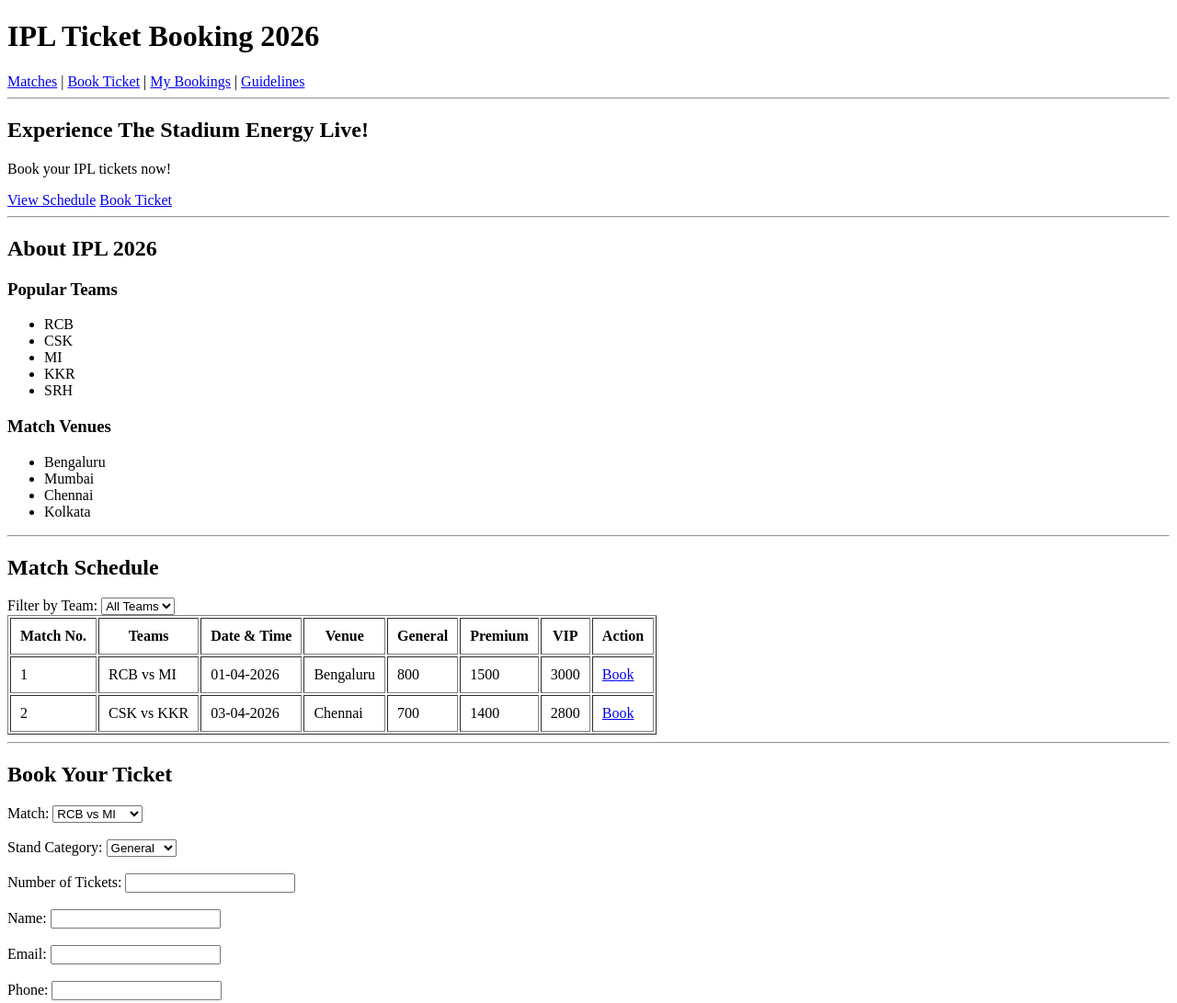
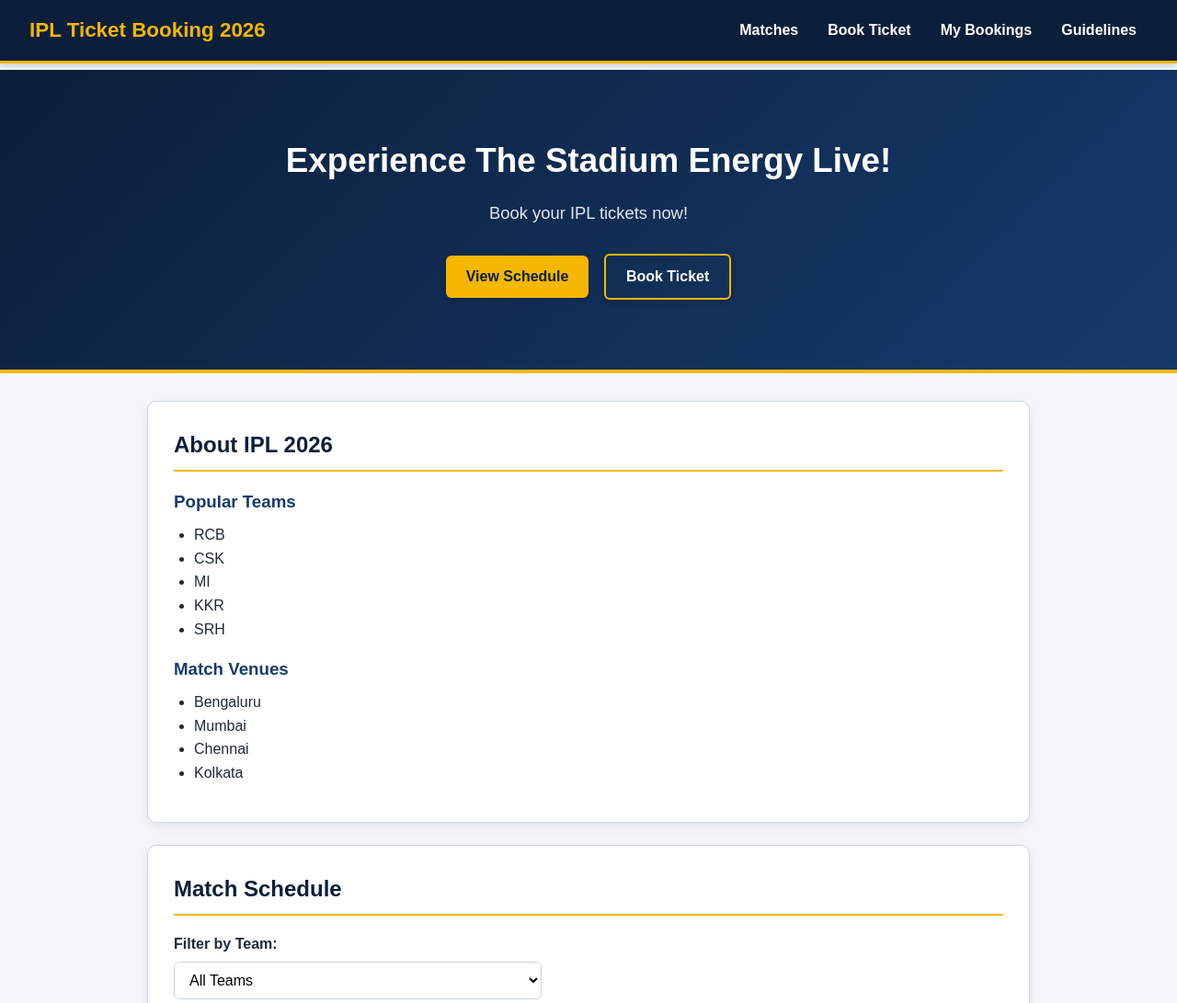
Before and after one commit to divyanshi29th/Divyanshi, a plain HTML site: page AC1/INDEX.HTML in a window 1280 px wide. Shown: the top 1091 px of the page at 92% size. Drawn offline with Linux system fonts and the light colour scheme.

Commit message:
Add Activity 2 CSS styling and link styles.css to INDEX.HTML

```diff
--- a/AC1/INDEX.HTML
+++ b/AC1/INDEX.HTML
@@ -1,33 +1,37 @@
+<!DOCTYPE html>
+<html lang="en">
 
-<!DOCTYPE html>
-<html>
 <head>
+    <meta charset="UTF-8">
+    <meta name="viewport" content="width=device-width, initial-scale=1.0">
     <title>IPL Ticket Booking</title>
+    <link rel="stylesheet" href="styles.css">
 </head>
+
 <body>
 
     <header>
-        <h1>IPL Ticket Booking 2026</h1>
+        <div class="brand">IPL Ticket Booking 2026</div>
         <nav>
-            <a href="#matches">Matches</a> |
-            <a href="#booking">Book Ticket</a> |
-            <a href="#mybookings">My Bookings</a> |
+            <a href="#matches">Matches</a>
+            <a href="#booking">Book Ticket</a>
+            <a href="#mybookings">My Bookings</a>
             <a href="#guidelines">Guidelines</a>
         </nav>
     </header>
 
     <hr>
 
-    <section>
+    <section class="hero">
         <h1>Experience The Stadium Energy Live!</h1>
         <p>Book your IPL tickets now!</p>
-        <a href="#matches">View Schedule</a>
-        <a href="#booking">Book Ticket</a>
+        <a href="#matches" class="btn">View Schedule</a>
+        <a href="#booking" class="btn btn-outline">Book Ticket</a>
     </section>
 
     <hr>
 
-    <section>
+    <section class="card">
         <h2>About IPL 2026</h2>
         <h3>Popular Teams</h3>
         <ul>
@@ -49,28 +53,31 @@
 
     <hr>
 
-    <section id="matches">
+    <section id="matches" class="card">
         <h2>Match Schedule</h2>
 
-        <label>Filter by Team:</label>
-        <select>
-            <option>All Teams</option>
-            <option>RCB</option>
-            <option>CSK</option>
-            <option>MI</option>
+        <label for="team-filter">Filter by Team:</label>
+        <select id="team-filter" name="team-filter">
+            <option value="all">All Teams</option>
+            <option value="RCB">RCB</option>
+            <option value="CSK">CSK</option>
+            <option value="MI">MI</option>
         </select>
 
-        <table border="1" cellpadding="10">
+        <table>
+            <thead>
                 <tr>
                     <th>Match No.</th>
                     <th>Teams</th>
-                <th>Date & Time</th>
+                    <th>Date &amp; Time</th>
                     <th>Venue</th>
                     <th>General</th>
                     <th>Premium</th>
                     <th>VIP</th>
                     <th>Action</th>
                 </tr>
+            </thead>
+            <tbody>
                 <tr>
                     <td>1</td>
                     <td>RCB vs MI</td>
@@ -79,7 +86,7 @@
                     <td>800</td>
                     <td>1500</td>
                     <td>3000</td>
-                <td><a href="#booking">Book</a></td>
+                    <td><a href="#booking" class="btn-small">Book</a></td>
                 </tr>
                 <tr>
                     <td>2</td>
@@ -89,47 +96,54 @@
                     <td>700</td>
                     <td>1400</td>
                     <td>2800</td>
-                <td><a href="#booking">Book</a></td>
+                    <td><a href="#booking" class="btn-small">Book</a></td>
                 </tr>
+            </tbody>
         </table>
     </section>
 
     <hr>
 
-    <section id="booking">
+    <section id="booking" class="card">
         <h2>Book Your Ticket</h2>
 
-        <form>
-            Match:
-            <select>
-                <option>RCB vs MI</option>
-                <option>CSK vs KKR</option>
+        <form action="#" method="post">
+            <div class="form-group">
+                <label for="match">Match:</label>
+                <select id="match" name="match">
+                    <option value="RCB vs MI">RCB vs MI</option>
+                    <option value="CSK vs KKR">CSK vs KKR</option>
                 </select>
-            <br><br>
+            </div>
 
-            Stand Category:
-            <select>
-                <option>General</option>
-                <option>Premium</option>
-                <option>VIP</option>
+            <div class="form-group">
+                <label for="stand">Stand Category:</label>
+                <select id="stand" name="stand">
+                    <option value="General">General</option>
+                    <option value="Premium">Premium</option>
+                    <option value="VIP">VIP</option>
                 </select>
-            <br><br>
+            </div>
 
-            Number of Tickets:
-            <input type="number" min="1">
-            <br><br>
+            <div class="form-group">
+                <label for="tickets">Number of Tickets:</label>
+                <input type="number" id="tickets" name="tickets" min="1" value="1" required>
+            </div>
 
-            Name:
-            <input type="text">
-            <br><br>
+            <div class="form-group">
+                <label for="name">Name:</label>
+                <input type="text" id="name" name="name" placeholder="Enter your full name" required>
+            </div>
 
-            Email:
-            <input type="email">
-            <br><br>
+            <div class="form-group">
+                <label for="email">Email:</label>
+                <input type="email" id="email" name="email" placeholder="Enter your email" required>
+            </div>
 
-            Phone:
-            <input type="tel">
-            <br><br>
+            <div class="form-group">
+                <label for="phone">Phone:</label>
+                <input type="tel" id="phone" name="phone" placeholder="Enter your phone number" required>
+            </div>
 
             <button type="submit">Book Now</button>
         </form>
@@ -137,7 +151,7 @@
 
     <hr>
 
-    <section>
+    <section class="card">
         <h2>Booking Summary</h2>
         <p>Match: RCB vs MI</p>
         <p>Stand: General</p>
@@ -148,22 +162,28 @@
 
     <hr>
 
-    <section id="mybookings">
+    <section id="mybookings" class="card">
         <h2>My Ticket Bookings</h2>
-        <table border="1" cellpadding="10">
+        <table>
+            <thead>
                 <tr>
                     <th>Booking ID</th>
                     <th>Match</th>
                     <th>Tickets</th>
                     <th>Amount</th>
                 </tr>
+            </thead>
+            <tbody>
+                <tr>
+                    <td colspan="4">No bookings available.</td>
+                </tr>
+            </tbody>
         </table>
-        <p>No bookings available.</p>
     </section>
 
     <hr>
 
-    <section id="guidelines">
+    <section id="guidelines" class="card">
         <h2>Guidelines</h2>
 
         <h3>Ticket Verification</h3>
@@ -183,4 +203,5 @@
     </footer>
 
 </body>
+
 </html>
--- /dev/null
+++ b/AC1/styles.css
@@ -0,0 +1,288 @@
+/* Theme Variables: Dark Blue & Gold */
+:root {
+    --primary-color: #0b1f3a;
+    --secondary-color: #163a6b;
+    --accent-color: #f5b700;
+    --accent-hover: #d9a000;
+    --bg-color: #f4f6f9;
+    --card-bg: #ffffff;
+    --text-color: #1e293b;
+    --text-light: #ffffff;
+    --border-color: #cbd5e1;
+}
+
+/* Base Styles */
+* {
+    box-sizing: border-box;
+    margin: 0;
+    padding: 0;
+}
+
+html {
+    scroll-behavior: smooth;
+    scroll-padding-top: 90px;
+}
+
+body {
+    font-family: Arial, Helvetica, sans-serif;
+    background-color: var(--bg-color);
+    color: var(--text-color);
+    line-height: 1.6;
+    padding-top: 76px;
+}
+
+hr {
+    display: none;
+}
+
+/* Fixed Navigation Bar */
+header {
+    position: fixed;
+    top: 0;
+    left: 0;
+    width: 100%;
+    z-index: 1000;
+    background-color: var(--primary-color);
+    color: var(--text-light);
+    border-bottom: 3px solid var(--accent-color);
+    padding: 14px 32px;
+    display: flex;
+    flex-wrap: wrap;
+    justify-content: space-between;
+    align-items: center;
+    gap: 12px;
+    box-shadow: 0 2px 8px rgba(0, 0, 0, 0.2);
+}
+
+header h1,
+header .brand {
+    font-size: 1.4rem;
+    font-weight: bold;
+    color: var(--accent-color);
+}
+
+nav {
+    display: flex;
+    flex-wrap: wrap;
+    gap: 8px;
+}
+
+nav a {
+    color: var(--text-light);
+    text-decoration: none;
+    font-weight: bold;
+    padding: 6px 12px;
+    border-radius: 5px;
+    transition: background-color 0.2s ease, color 0.2s ease;
+}
+
+nav a:hover {
+    background-color: var(--accent-color);
+    color: var(--primary-color);
+}
+
+/* Hero / Banner Section */
+.hero {
+    background: linear-gradient(135deg, var(--primary-color), var(--secondary-color));
+    color: var(--text-light);
+    text-align: center;
+    padding: 70px 20px;
+    margin-bottom: 30px;
+    border-bottom: 4px solid var(--accent-color);
+}
+
+.hero h1 {
+    font-size: 2.3rem;
+    margin-bottom: 12px;
+}
+
+.hero p {
+    font-size: 1.15rem;
+    margin-bottom: 24px;
+    color: #e2e8f0;
+}
+
+/* Buttons */
+.btn,
+button[type="submit"] {
+    display: inline-block;
+    background-color: var(--accent-color);
+    color: var(--primary-color);
+    text-decoration: none;
+    font-weight: bold;
+    padding: 10px 22px;
+    margin: 6px;
+    border: none;
+    border-radius: 6px;
+    cursor: pointer;
+    box-shadow: 0 3px 6px rgba(0, 0, 0, 0.15);
+    transition: background-color 0.2s ease, transform 0.2s ease;
+}
+
+.btn:hover,
+button[type="submit"]:hover {
+    background-color: var(--accent-hover);
+    transform: translateY(-2px);
+}
+
+.btn-outline {
+    background-color: transparent;
+    color: var(--text-light);
+    border: 2px solid var(--accent-color);
+}
+
+.btn-outline:hover {
+    background-color: var(--accent-color);
+    color: var(--primary-color);
+}
+
+.btn-small {
+    display: inline-block;
+    background-color: var(--primary-color);
+    color: var(--text-light);
+    text-decoration: none;
+    padding: 6px 14px;
+    border-radius: 5px;
+    font-size: 0.9rem;
+    font-weight: bold;
+    transition: background-color 0.2s ease;
+}
+
+.btn-small:hover {
+    background-color: var(--accent-color);
+    color: var(--primary-color);
+}
+
+/* Cards & Sections */
+.card {
+    background-color: var(--card-bg);
+    max-width: 960px;
+    margin: 24px auto;
+    padding: 28px;
+    border: 1px solid var(--border-color);
+    border-radius: 10px;
+    box-shadow: 0 4px 12px rgba(0, 0, 0, 0.08);
+}
+
+.card h2 {
+    color: var(--primary-color);
+    border-bottom: 2px solid var(--accent-color);
+    padding-bottom: 8px;
+    margin-bottom: 18px;
+}
+
+.card h3 {
+    color: var(--secondary-color);
+    margin-top: 16px;
+    margin-bottom: 8px;
+}
+
+.card ul {
+    margin-left: 22px;
+    margin-bottom: 12px;
+}
+
+.card p {
+    margin-bottom: 8px;
+}
+
+/* Tables */
+table {
+    width: 100%;
+    border-collapse: separate;
+    border-spacing: 0;
+    margin-top: 16px;
+    background-color: var(--card-bg);
+    border: 1px solid var(--border-color);
+    border-radius: 8px;
+    overflow: hidden;
+    box-shadow: 0 2px 8px rgba(0, 0, 0, 0.06);
+}
+
+th,
+td {
+    padding: 12px 14px;
+    text-align: left;
+    border-bottom: 1px solid var(--border-color);
+}
+
+tbody tr:last-child td {
+    border-bottom: none;
+}
+
+th {
+    background-color: var(--primary-color);
+    color: var(--accent-color);
+    font-weight: bold;
+}
+
+tbody tr:nth-child(even) {
+    background-color: #f8fafc;
+}
+
+tbody tr:hover {
+    background-color: #fef9e7;
+}
+
+/* Forms */
+form {
+    margin-top: 10px;
+}
+
+.form-group {
+    margin-bottom: 16px;
+}
+
+label {
+    display: block;
+    font-weight: bold;
+    margin-bottom: 6px;
+}
+
+input[type="text"],
+input[type="email"],
+input[type="tel"],
+input[type="number"],
+select {
+    display: block;
+    width: 100%;
+    max-width: 400px;
+    padding: 10px 12px;
+    border: 1px solid var(--border-color);
+    border-radius: 6px;
+    font-size: 1rem;
+    background-color: #ffffff;
+}
+
+input:focus,
+select:focus {
+    outline: none;
+    border-color: var(--primary-color);
+    box-shadow: 0 0 0 3px rgba(11, 31, 58, 0.12);
+}
+
+/* Footer */
+footer {
+    background-color: var(--primary-color);
+    color: var(--text-light);
+    text-align: center;
+    padding: 20px;
+    margin-top: 40px;
+    border-top: 3px solid var(--accent-color);
+}
+
+/* Responsive Adjustments */
+@media (max-width: 768px) {
+    body {
+        padding-top: 115px;
+    }
+
+    header {
+        padding: 12px 16px;
+    }
+
+    .card {
+        margin: 16px;
+        padding: 20px;
+    }
+}
```
Lines whose indentation alone changed are shown as unchanged.
